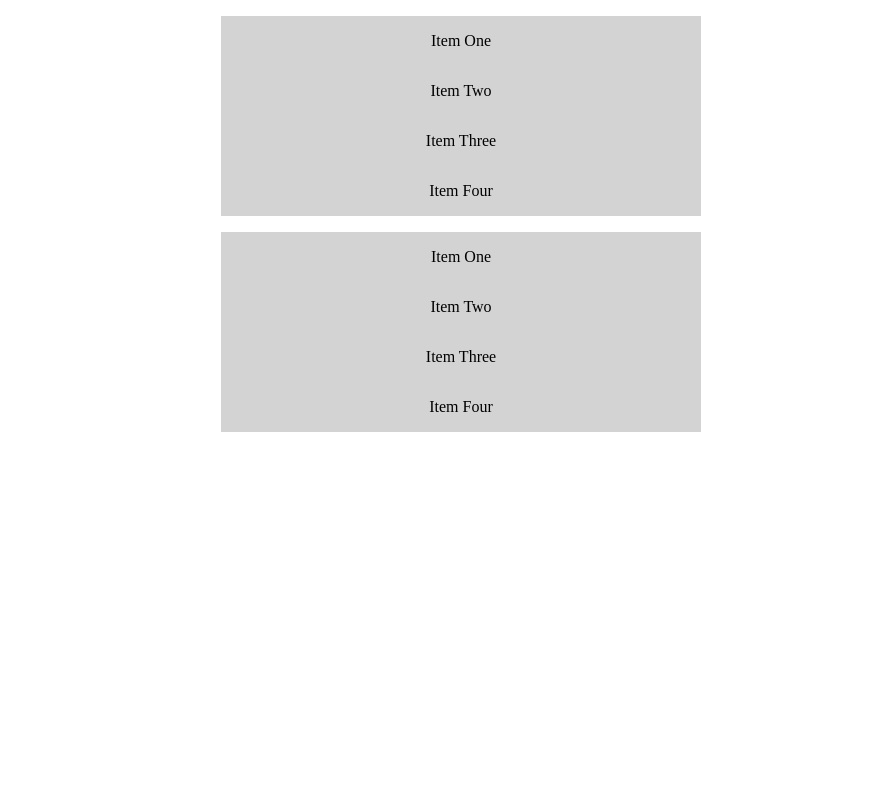
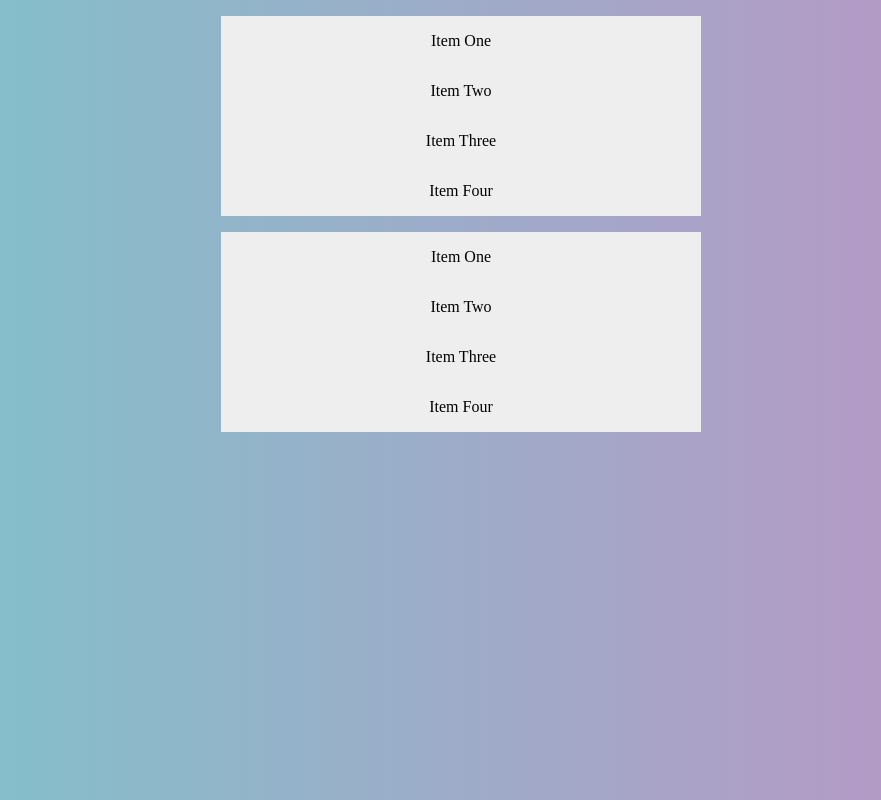
Before and after one commit to ThiagoMoraes21/Projects, a plain HTML site: page index.html in a window 1280 px wide. Shown: the whole page, without its empty margins (199-1080 px from the left). Drawn offline with Linux system fonts and the light colour scheme.

Commit message:
New style

```diff
--- a/style.css
+++ b/style.css
@@ -1,3 +1,7 @@
+body {
+  background-image: linear-gradient(to right, #7bc6cc, #be93c5);
+}
+
 .current {
   background-color: coral;
   color: #fff;
@@ -18,7 +22,7 @@ li {
   margin: auto;
   width: 60vh;
   height: 50px;
-  background-color: lightgrey;
+  background-color: #efeeee;
   line-height: 50px;
 }
 
```
